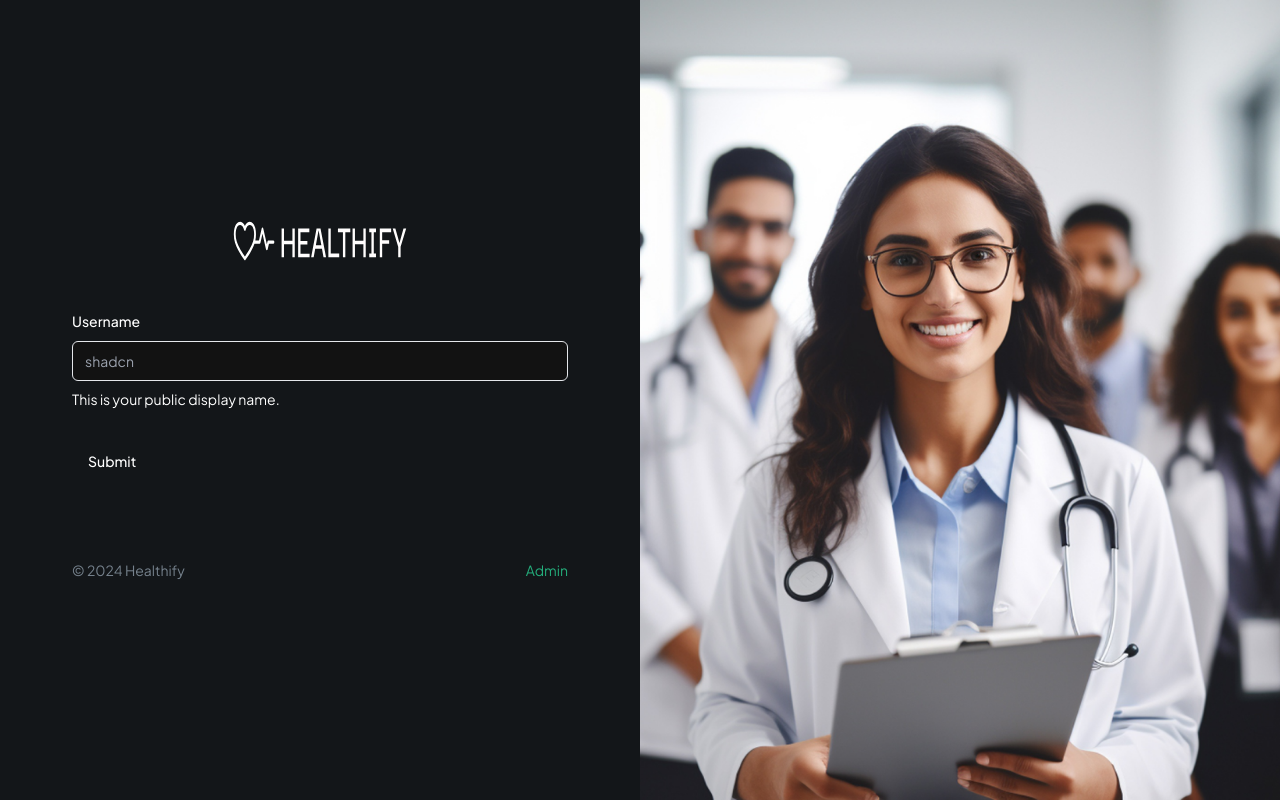
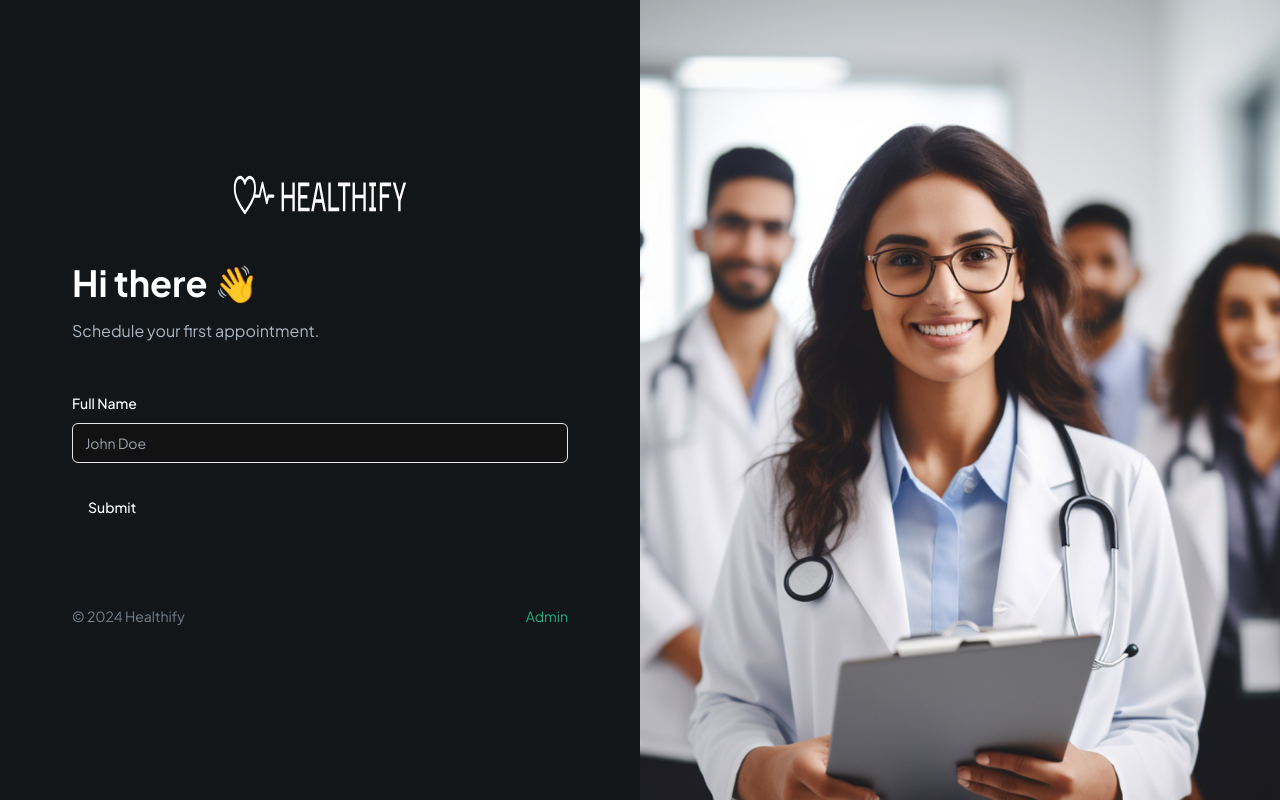
Before and after one commit to AshwiniParaye1/Healthify, a Next.js app: page / in a window 1280 px wide. Built offline with nearby package versions, Linux system fonts and the light colour scheme.

Commit message:
created reusable form field

```diff
--- /dev/null
+++ b/components/CustomFormField.tsx
@@ -0,0 +1,57 @@
+"use client";
+
+import React from "react";
+import {
+  Form,
+  FormControl,
+  FormDescription,
+  FormField,
+  FormItem,
+  FormLabel,
+  FormMessage
+} from "@/components/ui/form";
+import { Input } from "@/components/ui/input";
+import { Control } from "react-hook-form";
+import { FormFieldType } from "./forms/PatientForm";
+
+interface CustomProps {
+  control: Control<any>;
+  fieldType: FormFieldType;
+  name: string;
+  label?: string;
+  placeholder?: string;
+  iconSrc?: string;
+  iconAlt?: string;
+  disabled?: boolean;
+  dateFormat?: string;
+  showTimeSelect?: boolean;
+  children?: React.ReactNode;
+  renderSkeleton?: (field: any) => React.ReactNode;
+}
+
+const RenderField = ({ field, props }: { field: any; props: CustomProps }) => {
+  return <Input type="text" placeholder="John Doe" />;
+};
+
+const CustomFormField = (props: CustomProps) => {
+  const { control, fieldType, name, label } = props;
+  return (
+    <FormField
+      control={control}
+      name={name}
+      render={({ field }) => (
+        <FormItem className="flex-1">
+          {fieldType !== FormFieldType.CHECKBOX && label && (
+            <FormLabel className="">{label}</FormLabel>
+          )}
+
+          <RenderField field={field} props={props} />
+
+          <FormMessage className="shad-error" />
+        </FormItem>
+      )}
+    />
+  );
+};
+
+export default CustomFormField;
--- a/components/forms/PatientForm.tsx
+++ b/components/forms/PatientForm.tsx
@@ -4,16 +4,19 @@
 import { useForm } from "react-hook-form";
 import { z } from "zod";
 import { Button } from "@/components/ui/button";
-import {
-  Form,
-  FormControl,
-  FormDescription,
-  FormField,
-  FormItem,
-  FormLabel,
-  FormMessage
-} from "@/components/ui/form";
+import { Form } from "@/components/ui/form";
 import { Input } from "@/components/ui/input";
+import CustomFormField from "@/components/CustomFormField";
+
+export enum FormFieldType {
+  INPUT = "input",
+  TEXTAREA = "textarea",
+  PHONE_INPUT = "phoneInput",
+  CHECKBOX = "checkbox",
+  DATE_PICKER = "datePicker",
+  SELECT = "select",
+  SKELETON = "skeleton"
+}
 
 const formSchema = z.object({
   username: z.string().min(2, {
@@ -36,22 +39,19 @@
 
   return (
     <Form {...form}>
-      <form onSubmit={form.handleSubmit(onSubmit)} className="space-y-8">
-        <FormField
+      <form onSubmit={form.handleSubmit(onSubmit)} className="space-y-6 flex-1">
+        <section className="mb-12 space-y-4">
+          <h1 className="header">Hi there 👋</h1>
+          <p className="text-dark-700">Schedule your first appointment.</p>
+        </section>
+        <CustomFormField
           control={form.control}
-          name="username"
-          render={({ field }) => (
-            <FormItem>
-              <FormLabel>Username</FormLabel>
-              <FormControl>
-                <Input placeholder="shadcn" {...field} />
-              </FormControl>
-              <FormDescription>
-                This is your public display name.
-              </FormDescription>
-              <FormMessage />
-            </FormItem>
-          )}
+          fieldType={FormFieldType.INPUT}
+          name="name"
+          label="Full Name"
+          placeholder="John Doe"
+          iconSrc="/assets/icons/user.svg"
+          iconAlt="user"
         />
         <Button type="submit">Submit</Button>
       </form>
```
